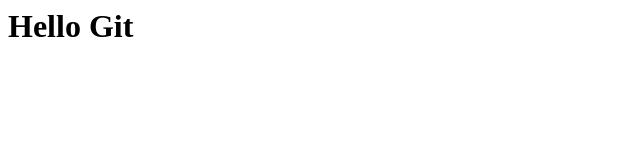
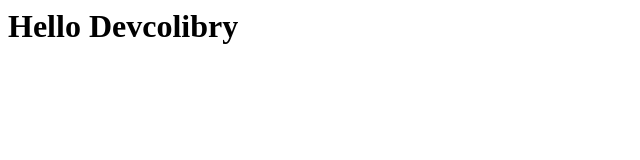
Before and after one commit to DmitryShadrin1989/git-example, a plain HTML site: page index.html in a window 1280 px wide. Shown: the whole page, without its empty margins (0-640 px from the left). Drawn offline with Linux system fonts and the light colour scheme.

Commit message:
Wrong commit

```diff
--- a/index.html
+++ b/index.html
@@ -1 +1 @@
-<h1>Hello Git</h1>
+<h1>Hello Devcolibry</h1>
```
